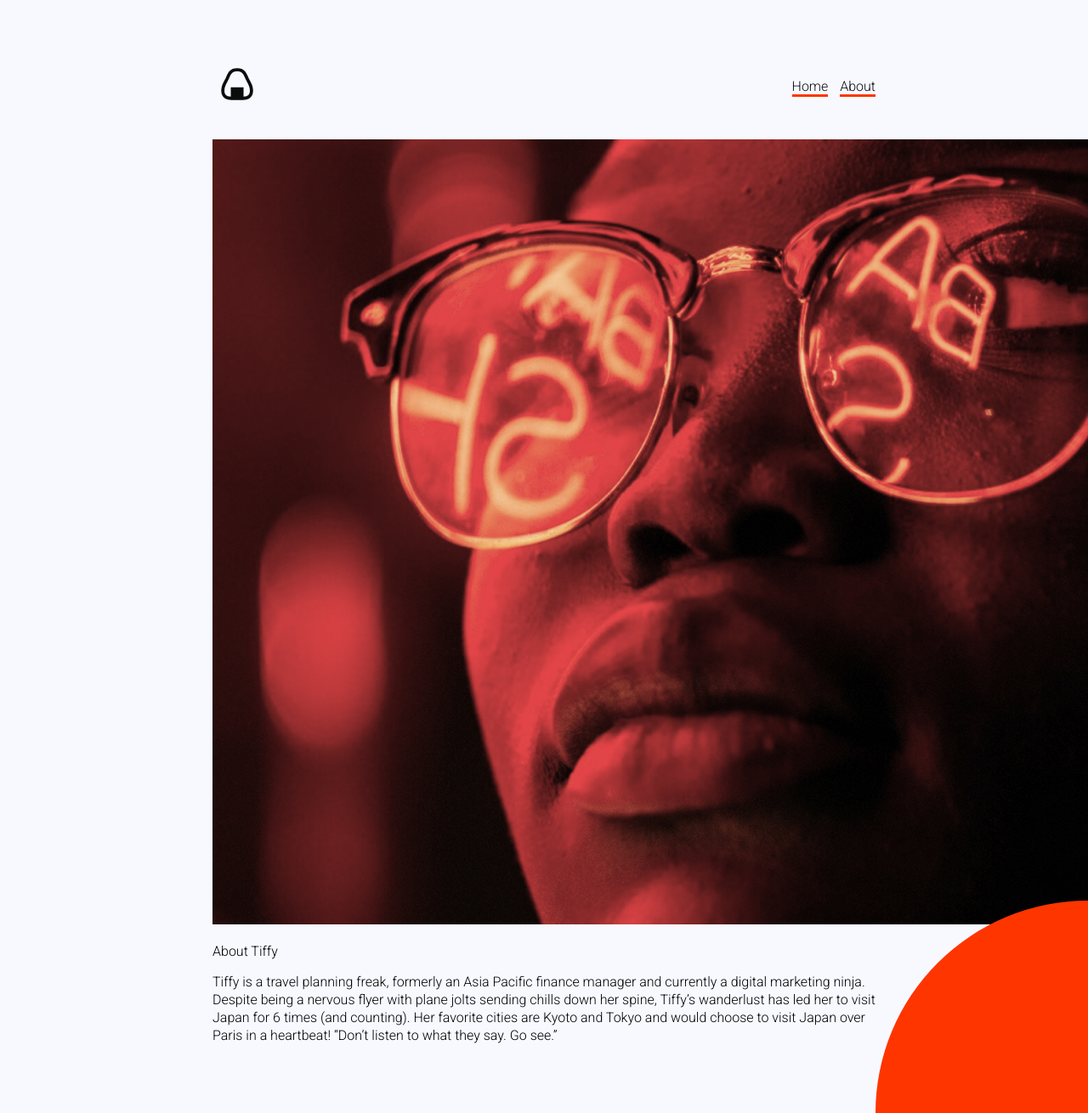
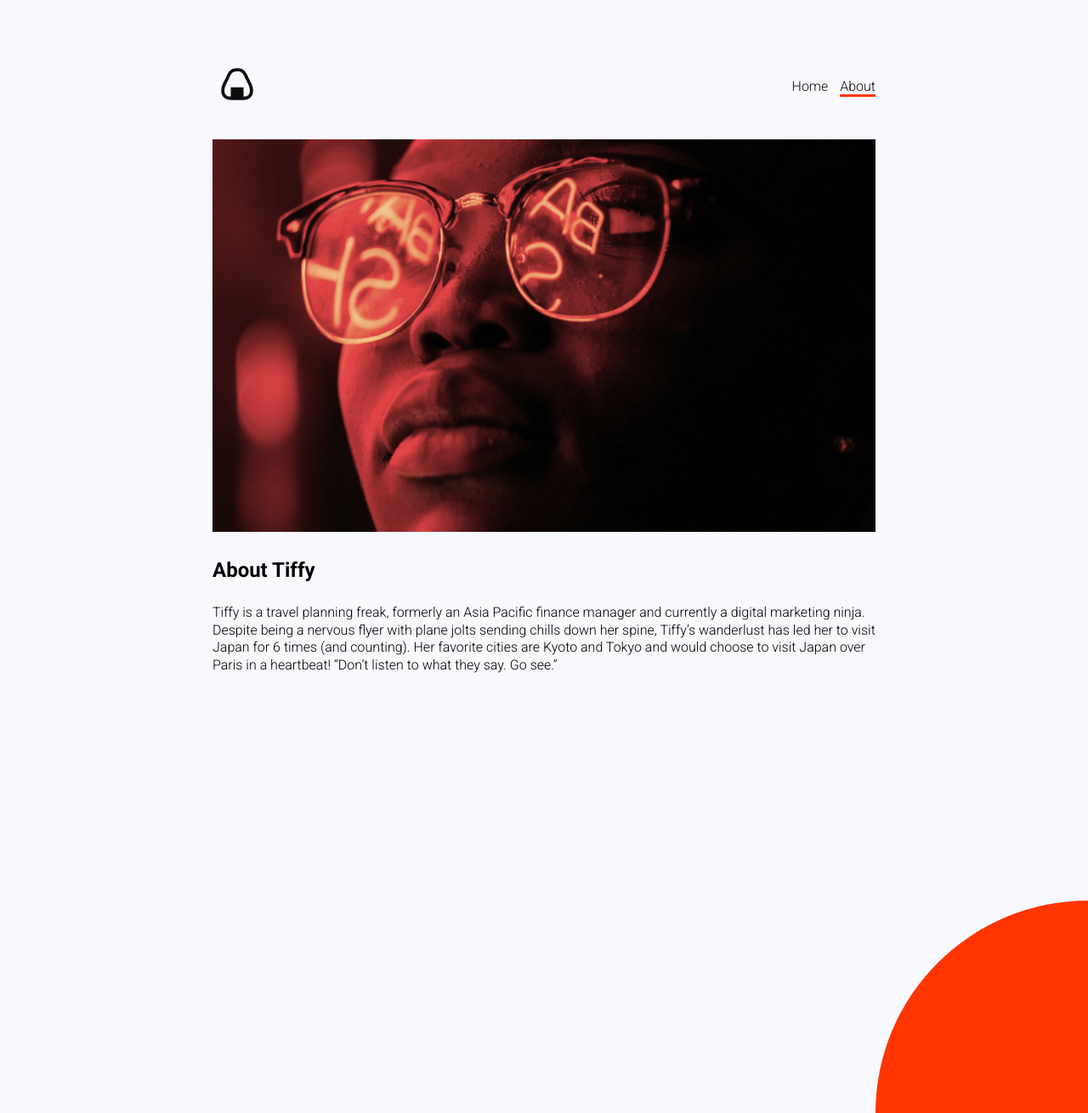
Before and after one commit to peterlunglum/anightinjapan, a Jekyll site: the page built from about.md, in a window 1280 px wide and 1310 px high. Shown: the whole window at 85% size. Built offline with Jekyll 4.4.1, drawn with Linux system fonts in a browser that asks for light colours.

Commit message:
fix nav and images

```diff
--- a/_includes/header.html
+++ b/_includes/header.html
@@ -4,7 +4,7 @@
     </a>
 
     <nav>
-        <a href="/">Home</a>
-        <a href="/about">About</a>
+        <a href="/" {% if page.url == "/" %} class="selected" {% endif %}>Home</a>
+        <a href="/about/" {% if page.url == "/about/" %} class="selected" {% endif %}>About</a>
     </nav>
 </header>
--- a/about.md
+++ b/about.md
@@ -6,7 +6,7 @@
 
 ![about.jpg](/uploads/about.jpg)
 
-About Tiffy
+### About Tiffy
 
 Tiffy is a travel planning freak, formerly an Asia Pacific finance manager and currently a digital marketing ninja. Despite being a nervous flyer with plane jolts sending chills down her spine, Tiffy’s wanderlust has led her to visit Japan for 6 times (and counting). Her favorite cities are Kyoto and Tokyo and would choose to visit Japan over Paris in a heartbeat!
 “Don't listen to what they say. Go see.”
--- a/assets/css/app.scss
+++ b/assets/css/app.scss
@@ -47,10 +47,19 @@
     margin:40px 0 0 0;
 }
 
-nav a, p a {
+nav a{
+    color:$black;
+    text-decoration:none;
+}
+
+nav a.selected , p a {
     color:$black;
     text-decoration:none;
     border-bottom:3px solid $red;
+}
+
+img{
+    max-width:780px;
 }
 
 p .read-more{
```
